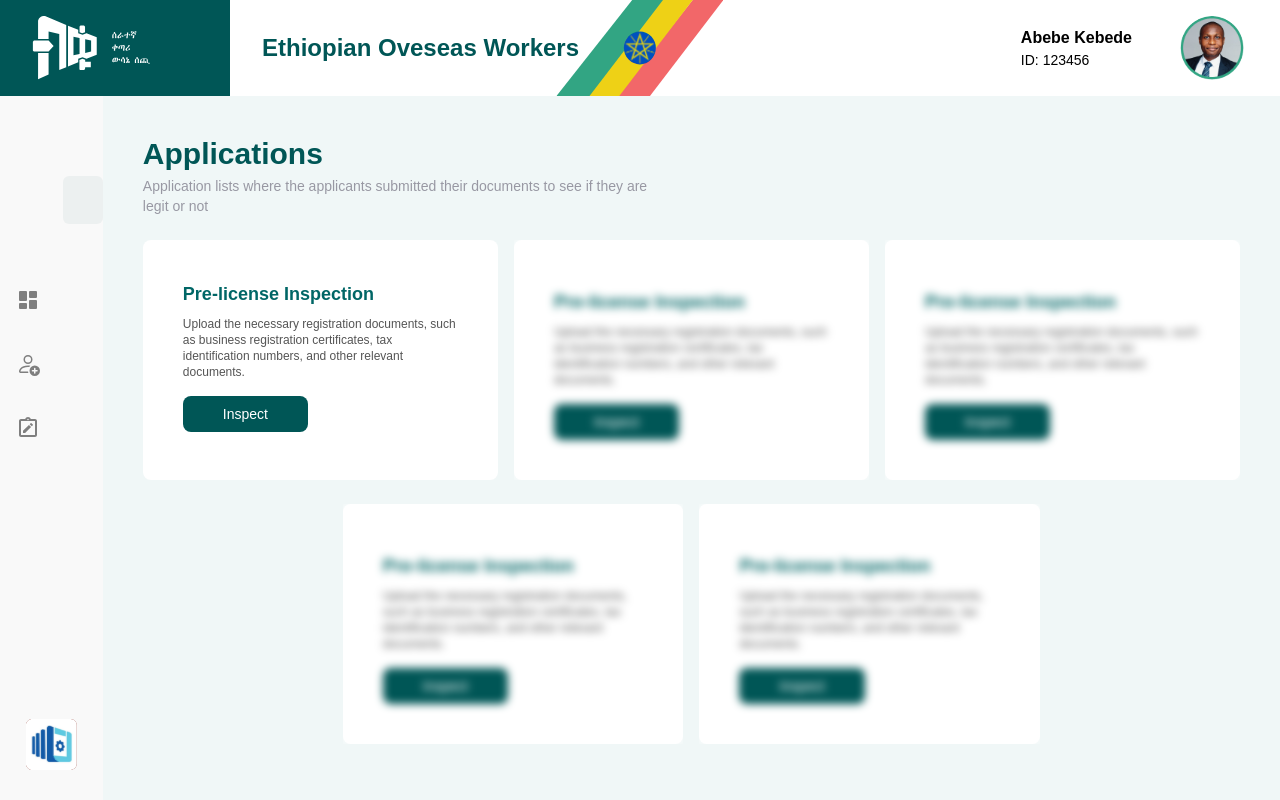
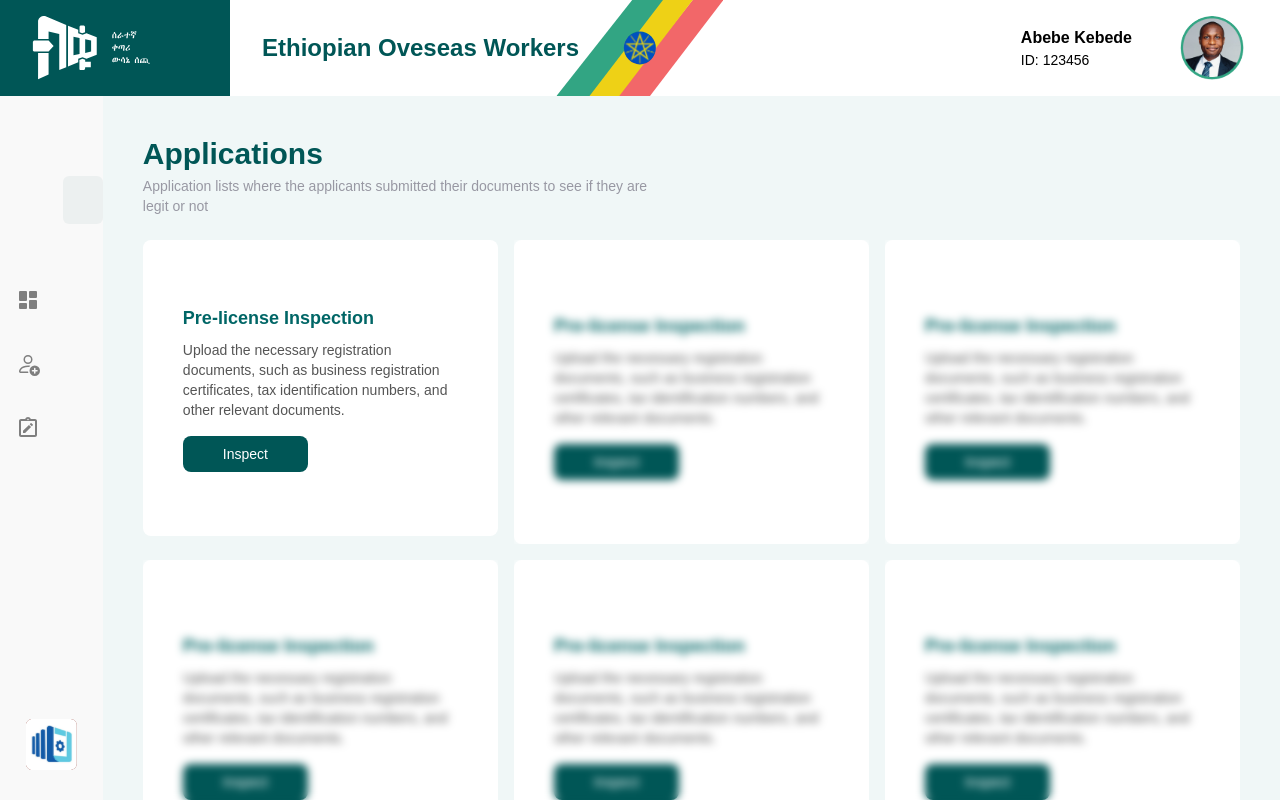
Before and after one commit to tsion12/EMDMS, a React (Create React App) app: page /admin/inspection in a window 1280 px wide. Built offline with nearby package versions, Linux system fonts and the light colour scheme; some icons are missing.

Commit message:
license_inspection_ui_done

```diff
--- a/src/index.css
+++ b/src/index.css
@@ -21,7 +21,10 @@ body {
   margin-left: auto;
   margin-right: auto;
 }
-
+.dark-shadow {
+  box-shadow: 2px 2px 2px -1px rgba(0, 0, 0, 0.01),
+    1px 2px 4px 4px rgba(0, 0, 0,  0.04);
+}
 .customHeight {
   height: calc(100vh - 5.9rem);
 }
--- a/src/pages/Admin/license_Inspection/LicenceInspection.jsx
+++ b/src/pages/Admin/license_Inspection/LicenceInspection.jsx
@@ -15,17 +15,18 @@ const LicenceInspection = () => {
         </div>
       </div>
       {page === "" && (
-        <>
+        <div className=" h-[70vh] overflow-y-auto noscrollBar">
           {" "}
-          <div className="grid grid-cols-3 gap-4">
-            <div className="flex flex-col bg-white rounded-lg px-10 space-y-2 p-10">
+          <div className="grid grid-cols-1 md:grid-cols-2 lg:grid-cols-3 gap-4  ">
+            <div>
+              <div className="flex flex-col bg- rounded-lg px-10 space-y-2 p-16 bg-white">
                 <div className="text-[#006666] font-semibold text-lg">
                   Pre-license Inspection
                 </div>
-              <div className="text-[#555555] text-xs max-w-sm">
+                <div className="text-[#555555] text-sm max-w-[300px]">
                   Upload the necessary registration documents, such as business
-                registration certificates, tax identification numbers, and other
-                relevant documents.
+                  registration certificates, tax identification numbers, and
+                  other relevant documents.
                 </div>
                 <div>
                   <button
@@ -37,13 +38,15 @@ const LicenceInspection = () => {
                   </button>
                 </div>
               </div>
+            </div>
+
             <div className="relative">
-              <div className="flex flex-col bg-white rounded-lg px-10 space-y-2 p-10 backdrop-filter backdrop-blur-lg">
+              <div className="flex flex-col bg-white rounded-lg px-10 space-y-2 p-16 backdrop-filter backdrop-blur-lg">
                 <div className="absolute inset-0  bg-opacity-50 backdrop-blur-sm"></div>
                 <div className="text-[#006666] font-semibold text-lg">
                   Pre-license Inspection
                 </div>
-                <div className="text-[#555555] text-xs max-w-sm">
+                <div className="text-[#555555] text-sm max-w-[300px]">
                   Upload the necessary registration documents, such as business
                   registration certificates, tax identification numbers, and
                   other relevant documents.
@@ -57,12 +60,66 @@ const LicenceInspection = () => {
             </div>
 
             <div className="relative">
-              <div className="flex flex-col bg-white rounded-lg px-10 space-y-2 p-10 backdrop-filter backdrop-blur-lg">
+              <div className="flex flex-col bg-white rounded-lg px-10 space-y-2 p-16 backdrop-filter backdrop-blur-lg">
                 <div className="absolute inset-0  bg-opacity-50 backdrop-blur-sm"></div>
                 <div className="text-[#006666] font-semibold text-lg">
                   Pre-license Inspection
                 </div>
-                <div className="text-[#555555] text-xs max-w-sm">
+                <div className="text-[#555555] text-sm max-w-[300px]">
+                  Upload the necessary registration documents, such as business
+                  registration certificates, tax identification numbers, and
+                  other relevant documents.
+                </div>
+                <div>
+                  <button className="bg-emdmsPrimary text-white px-10 py-2 rounded-lg text-sm mt-2">
+                    Inspect
+                  </button>
+                </div>
+              </div>
+            </div>
+            <div className="relative">
+              <div className="flex flex-col bg-white rounded-lg px-10 space-y-2 p-16 backdrop-filter backdrop-blur-lg">
+                <div className="absolute inset-0  bg-opacity-50 backdrop-blur-sm"></div>
+                <div className="text-[#006666] font-semibold text-lg">
+                  Pre-license Inspection
+                </div>
+                <div className="text-[#555555] text-sm max-w-[300px]">
+                  Upload the necessary registration documents, such as business
+                  registration certificates, tax identification numbers, and
+                  other relevant documents.
+                </div>
+                <div>
+                  <button className="bg-emdmsPrimary text-white px-10 py-2 rounded-lg text-sm mt-2">
+                    Inspect
+                  </button>
+                </div>
+              </div>
+            </div>
+            <div className="relative">
+              <div className="flex flex-col bg-white rounded-lg px-10 space-y-2 p-16 backdrop-filter backdrop-blur-lg">
+                <div className="absolute inset-0  bg-opacity-50 backdrop-blur-sm"></div>
+                <div className="text-[#006666] font-semibold text-lg">
+                  Pre-license Inspection
+                </div>
+                <div className="text-[#555555] text-sm max-w-[300px]">
+                  Upload the necessary registration documents, such as business
+                  registration certificates, tax identification numbers, and
+                  other relevant documents.
+                </div>
+                <div>
+                  <button className="bg-emdmsPrimary text-white px-10 py-2 rounded-lg text-sm mt-2">
+                    Inspect
+                  </button>
+                </div>
+              </div>
+            </div>
+            <div className="relative">
+              <div className="flex flex-col bg-white rounded-lg px-10 space-y-2 p-16 backdrop-filter backdrop-blur-lg">
+                <div className="absolute inset-0  bg-opacity-50 backdrop-blur-sm"></div>
+                <div className="text-[#006666] font-semibold text-lg">
+                  Pre-license Inspection
+                </div>
+                <div className="text-[#555555] text-sm max-w-[300px]">
                   Upload the necessary registration documents, such as business
                   registration certificates, tax identification numbers, and
                   other relevant documents.
@@ -75,51 +132,7 @@ const LicenceInspection = () => {
               </div>
             </div>
           </div>
-          <div className=" m-[200px]">
-            <div className="grid grid-cols-2 gap-4">
-              <div className="relative">
-                <div className="flex flex-col bg-white rounded-lg px-10 space-y-2 p-10 backdrop-filter backdrop-blur-lg">
-                  <div className="absolute inset-0  bg-opacity-50 backdrop-blur-sm"></div>
-                  <div className="text-[#006666] font-semibold text-lg">
-                    Pre-license Inspection
         </div>
-                  <div className="text-[#555555] text-xs max-w-sm">
-                    Upload the necessary registration documents, such as
-                    business registration certificates, tax identification
-                    numbers, and other relevant documents.
-                  </div>
-                  <div>
-                    <button className="bg-emdmsPrimary text-white px-10 py-2 rounded-lg text-sm mt-2">
-                      Inspect
-                    </button>
-                  </div>
-                </div>
-              </div>{" "}
-              <div className="relative">
-                <div className="flex flex-col bg-white rounded-lg px-10 space-y-2 p-10 backdrop-filter backdrop-blur-lg">
-                  <div className="absolute inset-0  bg-opacity-50 backdrop-blur-sm"></div>
-                  <div className="text-[#006666] font-semibold text-lg">
-                    Pre-license Inspection
-                  </div>
-                  <div className="text-[#555555] text-xs max-w-sm">
-                    Upload the necessary registration documents, such as
-                    business registration certificates, tax identification
-                    numbers, and other relevant documents.
-                  </div>
-                  <div>
-                    <button
-                      onClick={() => {
-                        setPage("pageOne");
-                      }}
-                      className="bg-emdmsPrimary text-white px-10 py-2 rounded-lg text-sm mt-2">
-                      Inspect
-                    </button>
-                  </div>
-                </div>
-              </div>
-            </div>
-          </div>
-        </>
       )}
       {page === "pageOne" && <InspectionApplication />}
     </div>
--- a/src/pages/Admin/license_Inspection/pages/AgencyInformation.jsx
+++ b/src/pages/Admin/license_Inspection/pages/AgencyInformation.jsx
@@ -123,7 +123,7 @@ const AgencyInformation = () => {
     },
   ];
   return (
-    <div className="flex w-full h-[70vh] space-x-20">
+    <div className="flex w-full bg-red-500  h-[70vh] space-x-20">
       {/* left side */}
       <div className="flex flex-col px-10 justify-around py-10 space-y-6 w-[25%] h-[60%] bg-white rounded-xl">
         {menuItems.map((menuItem, index) => (
--- a/src/try.jsx
+++ b/src/try.jsx
@@ -488,3 +488,102 @@
     </div>
   );
 }
+
+
+
+
+import React, { useState } from "react";
+import SearchClipart from "../../../assets/images/searchClipart.png";
+import AgencyInformation from "./pages/AgencyInformation";
+
+const InspectionApplication = () => {
+  const [currentTab, setCurrentTab] = useState("");
+  const [currentPage, setCurrentPage] = useState("applications");
+  return (
+    <div className="flex items-start space-x-6 w-full  min-h-screen  pb-10">
+      {/* left side */}
+      {currentPage === "applications" && (
+        <>
+          <div className="flex flex-col items-center w-[35%] space-y-6">
+            {/* tabs */}
+            <div className="bg-white flex justify-around items-center w-full rounded-xl shadow-lg p-2 text-[#7D7D7D]">
+              <button
+                onClick={() => {
+                  setCurrentTab("applications");
+                }}
+                className={`${
+                  currentTab === "applications"
+                    ? "text-emdmsPrimary font-semibold"
+                    : ""
+                }`}>
+                Applications
+              </button>
+              <button
+                onClick={() => {
+                  setCurrentTab("Approved");
+                }}
+                className={`${
+                  currentTab === "Approved"
+                    ? "text-emdmsPrimary font-semibold"
+                    : ""
+                }`}>
+                Approved
+              </button>
+              <button
+                onClick={() => {
+                  setCurrentTab("Rejected");
+                }}
+                className={`${
+                  currentTab === "Rejected"
+                    ? "text-emdmsPrimary font-semibold"
+                    : ""
+                }`}>
+                Rejected{" "}
+              </button>
+            </div>
+            {/* the 2nd card */}
+            {currentTab === "applications" && (
+              <div className="bg-white flex flex-col space-y-4 items-start w-full rounded-xl shadow-lg p-6">
+                <div className="text-lg font-bold">Agency ID: 12345678</div>
+                <div className="text-[#A3A3A3] w-full tracking-wide text-sm">
+                  License numbers are typically unique identifiers issued by
+                  specific authorities or organizations for specific purposes
+                </div>
+                <div className="flex justify-end w-full text-white pt-3">
+                  <button
+                    onClick={() => {
+                      setCurrentPage("agencyInfo");
+                    }}
+                    className="bg-[#005656B2] px-6 py-2 rounded-lg">
+                    inspect
+                  </button>
+                </div>
+              </div>
+            )}
+          </div>
+
+          {/* right side */}
+          {currentTab === "applications" && (
+            <div className="flex flex-col items-center justify-center w-[60%] p-2  space-y-6">
+              <div w-full>
+                <img src={SearchClipart} alt="" className="w-[400px]" />
+              </div>
+
+              <div className="text-emdmsPrimary text-3xl tracking-wider max-w-md font-bold text-center">
+                Click on inspect buttons to start evaluate the agency{" "}
+              </div>
+            </div>
+          )}
+        </>
+      )}
+
+      {currentPage === "agencyInfo" && (
+        <>
+          <AgencyInformation />
+        </>
+      )}
+    </div>
+  );
+};
+
+export default InspectionApplication;
```
Also changed, not shown: src/pages/Admin/license_Inspection/InspectionApplication.jsx (+40 -19 lines), src/pages/Admin/license_Inspection/pages/ApprovedTab.jsx (added, +68 -0 lines), src/pages/Admin/license_Inspection/pages/RejectedTab.jsx (added, +68 -0 lines). Lines whose indentation alone changed are shown as unchanged.
